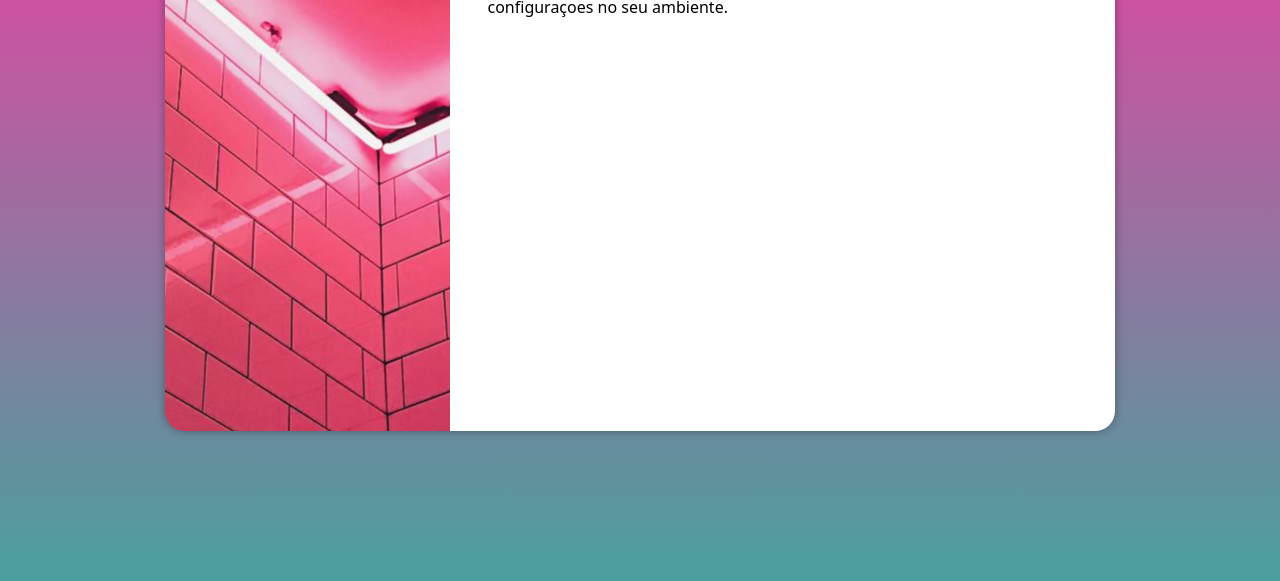
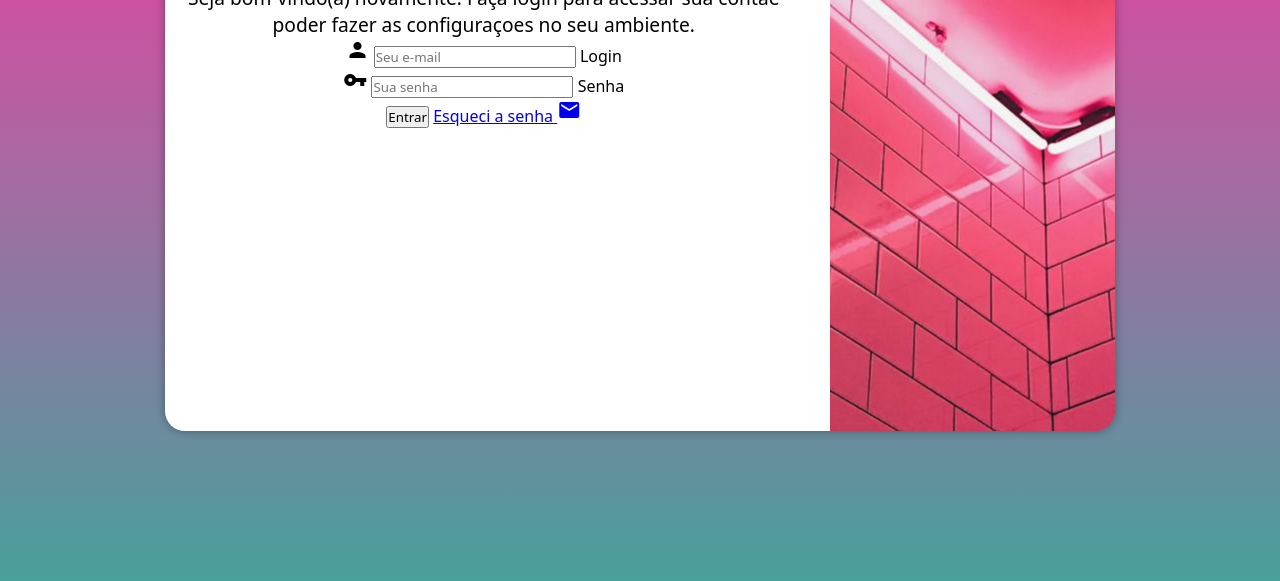
Before and after one commit to renata2035/projeto-login, a plain HTML site: page index.html in a window 1280 px wide. Shown: the part 219-800 px from the top of the page. Drawn offline with Linux system fonts and the light colour scheme.

Commit message:
adicionei o formulario

```diff
--- a/estilos/media-query.css
+++ b/estilos/media-query.css
@@ -36,13 +36,21 @@
     }
 
     section#login > div#imagem {
-        float: left;
+        float: right;
         width: 30%;
         height: 100%;
     }
 
     section#login > div#formulario {
-        float: right;
+        float: left;
         width: 65%;
     }
+
+    div#formulario > h1 {
+        font-size: 2em;
+    }
+
+     div#formulario > p  {
+      font-size: 1.2em;
+   }
 }
--- a/estilos/style.css
+++ b/estilos/style.css
@@ -55,3 +55,8 @@
     display: block;
     padding: 10px;
    }
+
+   div#formulario {
+      text-align: center;
+      margin-bottom: 10px;
+   }
--- a/index.html
+++ b/index.html
@@ -4,6 +4,7 @@
     <meta charset="UTF-8">
     <meta name="viewport" content="width=device-width, initial-scale=1.0">
     <title>Document</title>
+    <link href="https://fonts.googleapis.com/icon?family=Material+Icons" rel="stylesheet">
     <link rel="stylesheet" href="estilos/style.css">
      <link rel="stylesheet" href="estilos/media-query.css">
 </head>
@@ -17,8 +18,21 @@
             <div id="formulario">
               <h1>Login</h1>
               <p>Seja bom-vindo(a) novamente. Faça login para acessar sua contae poder fazer as configuraçoes no seu ambiente.</p>
-              <form action="login.php" method="post">
-
+              <form action="login.php" method="post" autocomplete="on">
+               <div class="campo">
+                <i class="material-icons">person</i>
+                <input type="email" name="login" id="ilogin" placeholder="Seu e-mail" autocomplete="email" required maxlength="30">
+                <label for="ilogin">Login</label>
+               </div>
+               <div class="campo">
+                <i class="material-icons">vpn_key</i>
+                <input type="password" name="senha" id="isenha" placeholder="Sua senha" autocomplete="current-password" required minlength="8" maxlength="20">
+                <label for="isenha">Senha</label>
+               </div>
+               <input type="submit" value="Entrar">
+               <a href="esqueci.html">
+                Esqueci a senha <i class="material-icons">mail</i>
+               </a>
               </form>
             </div>
         </section>
```
